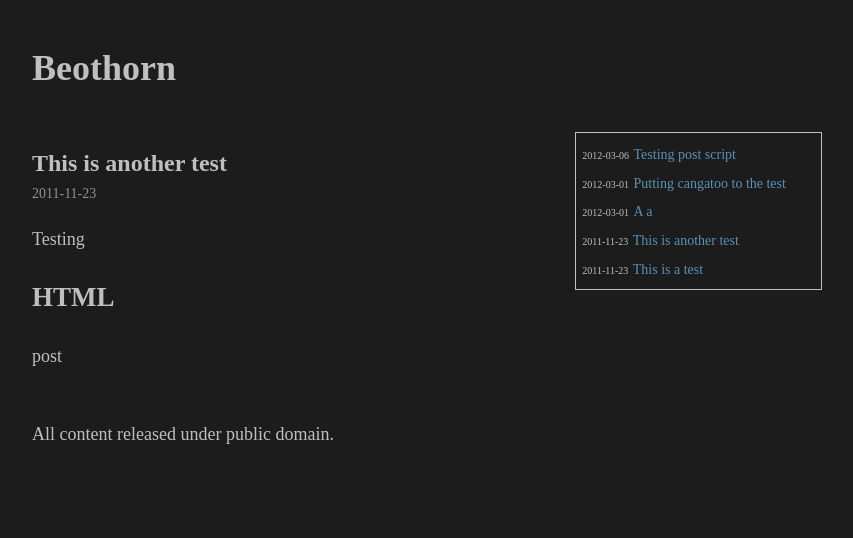
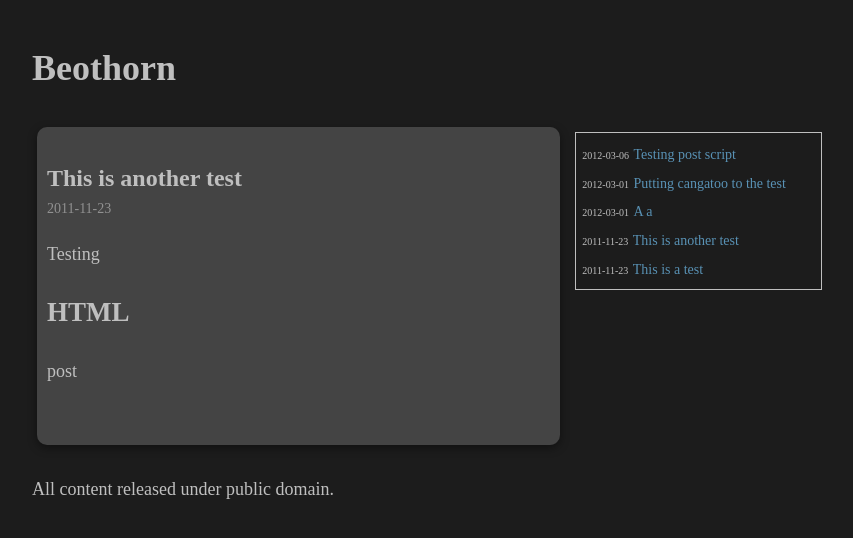
Before and after one commit to beothorn/SimpleGithubBlog, a Jekyll site: the page built from _posts/2011-11-23-secondTest.html, in a window 1280 px wide. Shown: the top 538 px of the page, without its empty margins (208-1061 px from the left). Built offline with Jekyll 4.4.1, drawn with Linux system fonts in a browser that asks for light colours.

Commit message:
Experiments

```diff
--- a/_layouts/singlePost.html
+++ b/_layouts/singlePost.html
@@ -1,7 +1,7 @@
 ---
 layout: main
 ---
-<div class="post_info">
+<div class="post">
 	<h2 class="postTitle"><a class="postTitleLink" href="{{ page.url }}">{{ page.title }}</a></h2>
 	<span class="postDate">{{ page.date | date:"%Y-%m-%d" }}</span>
 	<div class="postText">{{ content }} </div>
--- a/styles.css
+++ b/styles.css
@@ -40,7 +40,7 @@ body{
     font-size: 10px;
 }
 
-.post-info{
+.post{
 	background-color: #444;
 	padding: 10px;
 	border-radius: 10px;
```
